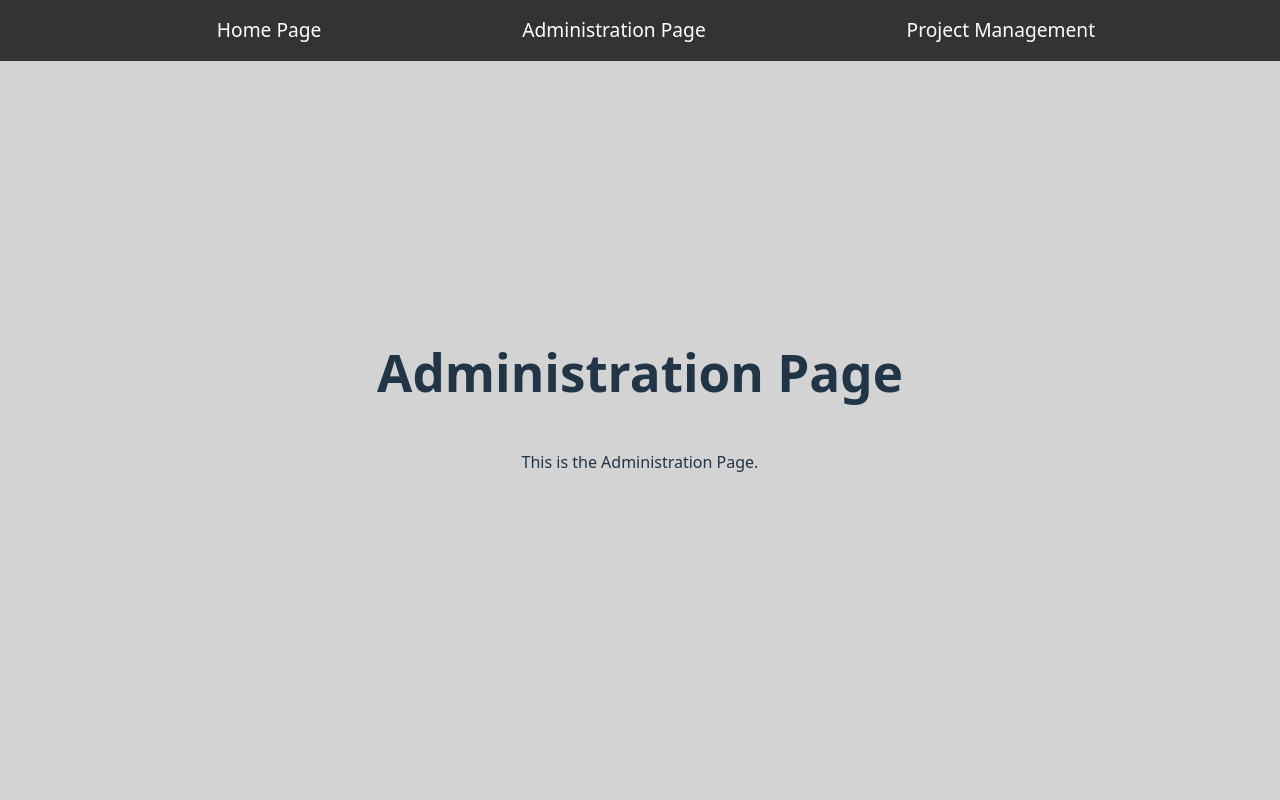
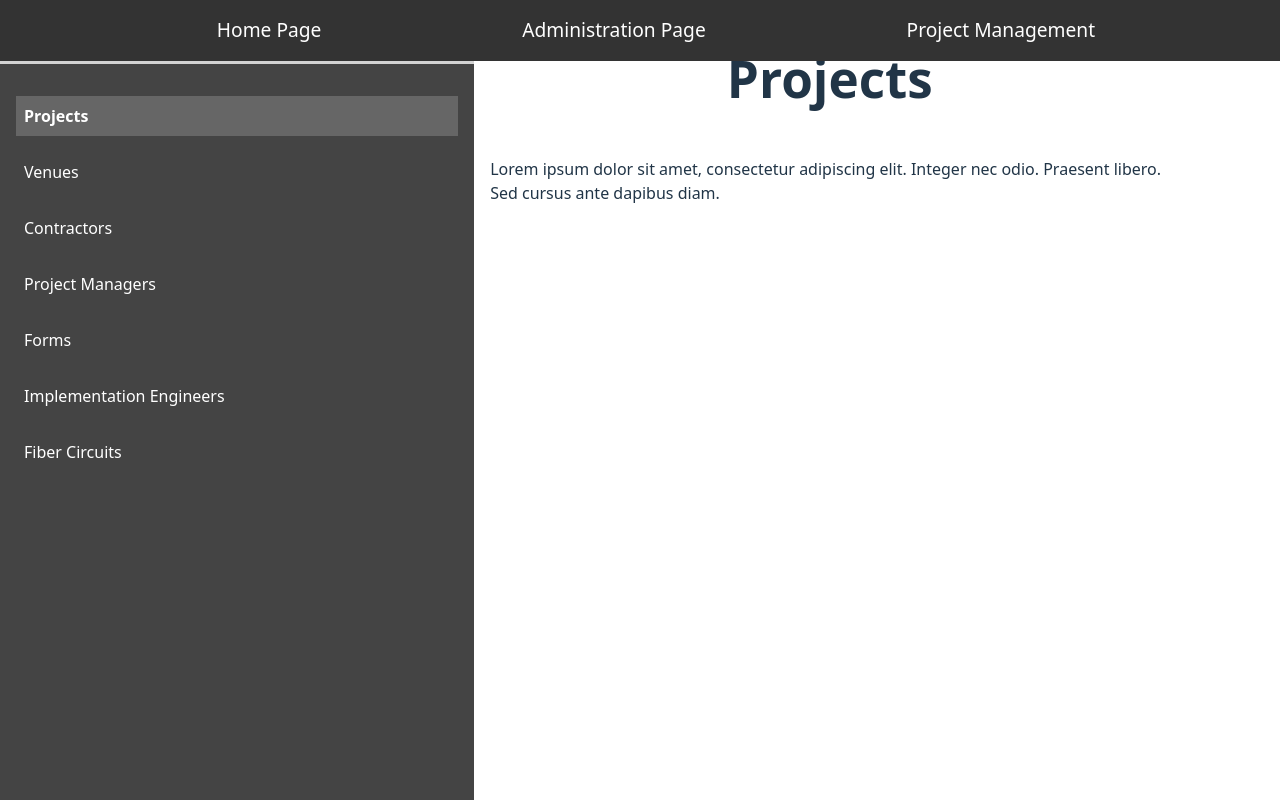
Before and after one commit to robertojvi/ApPmBack, a React (Vite) app in the folder ProjectManagementFrontEnd/: page /admin in a window 1280 px wide. Built offline with nearby package versions, Linux system fonts and the light colour scheme.

Commit message:
feat: Implement Admin Page with navigation and components for Projects, Venues, Contractors, Project Managers, Forms, Implementation Engineers, and Fiber Circuits

```diff
--- a/ProjectManagementFrontEnd/src/components/AdminPage.css
+++ b/ProjectManagementFrontEnd/src/components/AdminPage.css
@@ -19,3 +19,51 @@
         width: 100vw;
     }
 }
+
+.admin-page {
+    display: flex;
+    height: 100vh;
+    background-color: lightgray;
+}
+
+.admin-navbar {
+    width: 40%;
+    background-color: #444;
+    /* Dark gray color */
+    color: white;
+    padding: 1rem;
+    box-sizing: border-box;
+    margin-top: 4rem;
+    /* Add top margin to avoid overlap with the top navbar */
+}
+
+.admin-navbar ul {
+    list-style: none;
+    padding: 0;
+    margin: 0;
+}
+
+.admin-navbar li {
+    margin: 1rem 0;
+    cursor: pointer;
+    padding: 0.5rem;
+}
+
+.admin-navbar li.active {
+    background-color: #666;
+    /* Highlight color for the selected link */
+    color: white;
+    font-weight: bold;
+}
+
+.admin-navbar li:hover {
+    text-decoration: underline;
+}
+
+.admin-content {
+    width: 60%;
+    /* Adjust content width to 60% */
+    padding: 1rem;
+    box-sizing: border-box;
+    background-color: white;
+}
--- a/ProjectManagementFrontEnd/src/components/AdminPage.jsx
+++ b/ProjectManagementFrontEnd/src/components/AdminPage.jsx
@@ -1,10 +1,88 @@
+import React, { useState } from "react";
 import "./AdminPage.css";
+import Projects from "./admin/Projects";
+import Venues from "./admin/Venues";
+import Contractors from "./admin/Contractors";
+import ProjectManagers from "./admin/ProjectManagers";
+import Forms from "./admin/Forms";
+import ImplementationEngineers from "./admin/ImplementationEngineers";
+import FiberCircuits from "./admin/FiberCircuits";
 
 function AdminPage() {
+	const [selectedComponent, setSelectedComponent] = useState("Projects");
+
+	const renderComponent = () => {
+		switch (selectedComponent) {
+			case "Projects":
+				return <Projects />;
+			case "Venues":
+				return <Venues />;
+			case "Contractors":
+				return <Contractors />;
+			case "Project Managers":
+				return <ProjectManagers />;
+			case "Forms":
+				return <Forms />;
+			case "Implementation Engineers":
+				return <ImplementationEngineers />;
+			case "Fiber Circuits":
+				return <FiberCircuits />;
+			default:
+				return <h1>Select a component</h1>;
+		}
+	};
+
 	return (
-		<div className="container" style={{ backgroundColor: "lightgray" }}>
-			<h1>Administration Page</h1>
-			<p>This is the Administration Page.</p>
+		<div className="admin-page">
+			<nav className="admin-navbar">
+				<ul>
+					<li
+						className={selectedComponent === "Projects" ? "active" : ""}
+						onClick={() => setSelectedComponent("Projects")}
+					>
+						Projects
+					</li>
+					<li
+						className={selectedComponent === "Venues" ? "active" : ""}
+						onClick={() => setSelectedComponent("Venues")}
+					>
+						Venues
+					</li>
+					<li
+						className={selectedComponent === "Contractors" ? "active" : ""}
+						onClick={() => setSelectedComponent("Contractors")}
+					>
+						Contractors
+					</li>
+					<li
+						className={selectedComponent === "Project Managers" ? "active" : ""}
+						onClick={() => setSelectedComponent("Project Managers")}
+					>
+						Project Managers
+					</li>
+					<li
+						className={selectedComponent === "Forms" ? "active" : ""}
+						onClick={() => setSelectedComponent("Forms")}
+					>
+						Forms
+					</li>
+					<li
+						className={
+							selectedComponent === "Implementation Engineers" ? "active" : ""
+						}
+						onClick={() => setSelectedComponent("Implementation Engineers")}
+					>
+						Implementation Engineers
+					</li>
+					<li
+						className={selectedComponent === "Fiber Circuits" ? "active" : ""}
+						onClick={() => setSelectedComponent("Fiber Circuits")}
+					>
+						Fiber Circuits
+					</li>
+				</ul>
+			</nav>
+			<div className="admin-content">{renderComponent()}</div>
 		</div>
 	);
 }
--- /dev/null
+++ b/ProjectManagementFrontEnd/src/components/admin/Contractors.jsx
@@ -0,0 +1,21 @@
+function Contractors() {
+	return (
+		<div
+			style={{
+				display: "flex",
+				flexDirection: "column",
+				alignItems: "center",
+				justifyContent: "center",
+				width: "100%",
+			}}
+		>
+			<h1>Contractors</h1>
+			<p>
+				Lorem ipsum dolor sit amet, consectetur adipiscing elit. Integer nec
+				odio. Praesent libero. Sed cursus ante dapibus diam.
+			</p>
+		</div>
+	);
+}
+
+export default Contractors;
--- /dev/null
+++ b/ProjectManagementFrontEnd/src/components/admin/FiberCircuits.jsx
@@ -0,0 +1,21 @@
+function FiberCircuits() {
+	return (
+		<div
+			style={{
+				display: "flex",
+				flexDirection: "column",
+				alignItems: "center",
+				justifyContent: "center",
+				width: "100%",
+			}}
+		>
+			<h1>Fiber Circuits</h1>
+			<p>
+				Lorem ipsum dolor sit amet, consectetur adipiscing elit. Integer nec
+				odio. Praesent libero. Sed cursus ante dapibus diam.
+			</p>
+		</div>
+	);
+}
+
+export default FiberCircuits;
--- /dev/null
+++ b/ProjectManagementFrontEnd/src/components/admin/Forms.jsx
@@ -0,0 +1,21 @@
+function Forms() {
+	return (
+		<div
+			style={{
+				display: "flex",
+				flexDirection: "column",
+				alignItems: "center",
+				justifyContent: "center",
+				width: "100%",
+			}}
+		>
+			<h1>Forms</h1>
+			<p>
+				Lorem ipsum dolor sit amet, consectetur adipiscing elit. Integer nec
+				odio. Praesent libero. Sed cursus ante dapibus diam.
+			</p>
+		</div>
+	);
+}
+
+export default Forms;
--- /dev/null
+++ b/ProjectManagementFrontEnd/src/components/admin/ImplementationEngineers.jsx
@@ -0,0 +1,21 @@
+function ImplementationEngineers() {
+	return (
+		<div
+			style={{
+				display: "flex",
+				flexDirection: "column",
+				alignItems: "center",
+				justifyContent: "center",
+				width: "100%",
+			}}
+		>
+			<h1>Implementation Engineers</h1>
+			<p>
+				Lorem ipsum dolor sit amet, consectetur adipiscing elit. Integer nec
+				odio. Praesent libero. Sed cursus ante dapibus diam.
+			</p>
+		</div>
+	);
+}
+
+export default ImplementationEngineers;
--- /dev/null
+++ b/ProjectManagementFrontEnd/src/components/admin/ProjectManagers.jsx
@@ -0,0 +1,21 @@
+function ProjectManagers() {
+	return (
+		<div
+			style={{
+				display: "flex",
+				flexDirection: "column",
+				alignItems: "center",
+				justifyContent: "center",
+				width: "100%",
+			}}
+		>
+			<h1>Project Managers</h1>
+			<p>
+				Lorem ipsum dolor sit amet, consectetur adipiscing elit. Integer nec
+				odio. Praesent libero. Sed cursus ante dapibus diam.
+			</p>
+		</div>
+	);
+}
+
+export default ProjectManagers;
--- /dev/null
+++ b/ProjectManagementFrontEnd/src/components/admin/Projects.jsx
@@ -0,0 +1,21 @@
+function Projects() {
+	return (
+		<div
+			style={{
+				display: "flex",
+				flexDirection: "column",
+				alignItems: "center",
+				justifyContent: "center",
+				width: "100%",
+			}}
+		>
+			<h1>Projects</h1>
+			<p>
+				Lorem ipsum dolor sit amet, consectetur adipiscing elit. Integer nec
+				odio. Praesent libero. Sed cursus ante dapibus diam.
+			</p>
+		</div>
+	);
+}
+
+export default Projects;
--- /dev/null
+++ b/ProjectManagementFrontEnd/src/components/admin/Venues.jsx
@@ -0,0 +1,21 @@
+function Venues() {
+	return (
+		<div
+			style={{
+				display: "flex",
+				flexDirection: "column",
+				alignItems: "center",
+				justifyContent: "center",
+				width: "100%",
+			}}
+		>
+			<h1>Venues</h1>
+			<p>
+				Lorem ipsum dolor sit amet, consectetur adipiscing elit. Integer nec
+				odio. Praesent libero. Sed cursus ante dapibus diam.
+			</p>
+		</div>
+	);
+}
+
+export default Venues;
```
